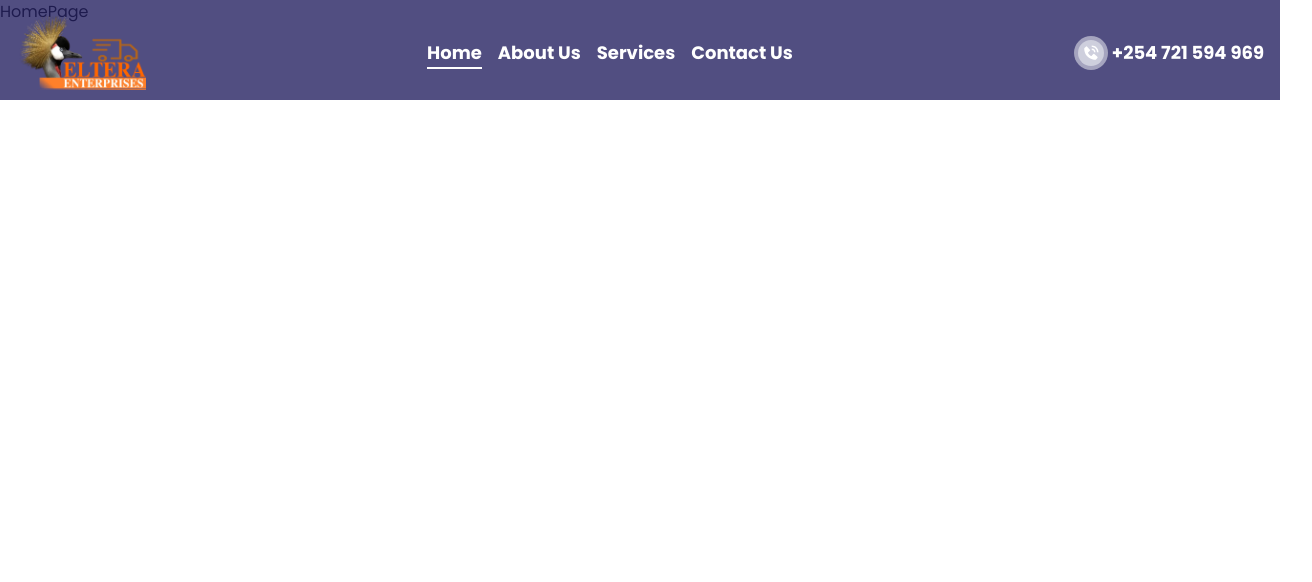
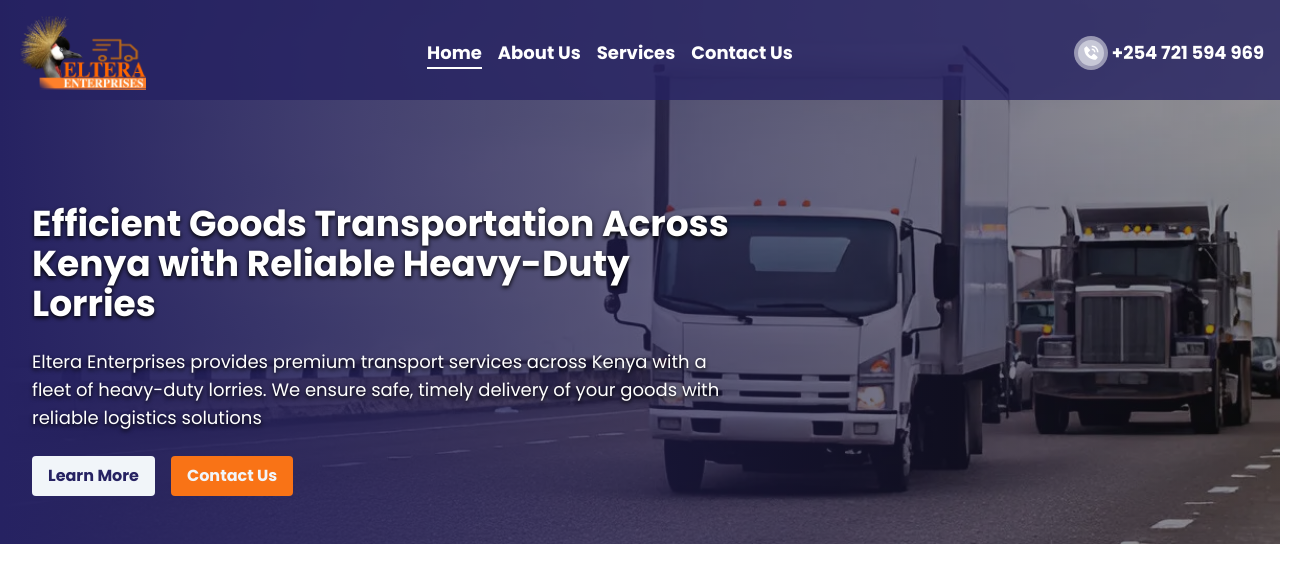
Before and after one commit to saretoduncan/eltera_enterprises, a React (Vite) app: page / in a window 1280 px wide. Shown: the top 582 px of the page, 1312 px wide, since content can reach past the window. Built offline with nearby package versions, Linux system fonts and the light colour scheme.

Commit message:
complete hero section

```diff
--- /dev/null
+++ b/src/components/Buttons/SecondaryLinkButton.tsx
@@ -0,0 +1,17 @@
+import { Link } from "react-router-dom";
+import { TLinkuttonType } from "./TertiaryLinkButton";
+
+const SecondaryLinkButton: React.FC<TLinkuttonType> = ({ to, name }) => {
+  return (
+    <>
+      <Link
+        to={to}
+        className="bg-slate-100 text-primaryBlue rounded  px-4 py-2 font-bold hover:bg-orange-500 hover:text-slate-100 transition-all ease-in-out duration-500  "
+      >
+        {name}
+      </Link>
+    </>
+  );
+};
+
+export default SecondaryLinkButton;
--- /dev/null
+++ b/src/components/Buttons/TertiaryLinkButton.tsx
@@ -0,0 +1,19 @@
+import { Link } from "react-router-dom";
+export type TLinkuttonType = {
+  to: string;
+  name: string;
+};
+const TertiaryLinkButton: React.FC<TLinkuttonType> = ({ to, name }) => {
+  return (
+    <>
+      <Link
+        to={to}
+        className="bg-orange-500  text-slate-100 rounded  px-4 py-2 font-bold hover:bg-slate-100 hover:text-primaryBlue transition-all ease-in-out duration-500"
+      >
+        {name}
+      </Link>
+    </>
+  );
+};
+
+export default TertiaryLinkButton;
--- a/src/components/navbar/Navbar.tsx
+++ b/src/components/navbar/Navbar.tsx
@@ -13,7 +13,7 @@ const Navbar = () => {
   return (
     <>
       <nav className="w-full  py-4">
-        <div className="xl:container mx-auto flex items-center justify-between text-white px-4 2xl:px-0">
+        <div className=" mx-auto flex items-center justify-between text-white px-4 lg:w-[1280px]  2xl:px-0">
           <section>
             <img
               src={logo}
--- /dev/null
+++ b/src/pages/homePage/heroSection.tsx
@@ -0,0 +1,39 @@
+import { Link } from "react-router-dom";
+import roadLorries from "../../assets/road_lorries.webp";
+import { NavLinks } from "../../types/navigation_types";
+import SecondaryLinkButton from "../../components/Buttons/SecondaryLinkButton";
+import TertiaryLinkButton from "../../components/Buttons/TertiaryLinkButton";
+const HeroSection = () => {
+  return (
+    <div
+      className={`w-full h-[32rem] md:h-[34rem] lg:h-[30rem] xl:h-[34rem] relative bg-cover bg-no-repeat bg-center grid`}
+      style={{ backgroundImage: "url(" + "'" + roadLorries + "'" + ")" }}
+    >
+      <div className="absolute top-0 bottom-0 w-full bg-gradient-to-r from-primaryBlue to-[#11111170] grid px-4 lg:px-8 ">
+        <div className="self-end   text-white space-y-6 mb-12 lg:w-[1280px] xl:mx-auto">
+          <section className="md:w-[400px] lg:w-[700px] space-y-6">
+            <h1 className="text-white font-bold text-xl text-shadow shadow-black md:text-2xl lg:text-4xl">
+              Efficient Goods Transportation Across Kenya with Reliable
+              Heavy-Duty Lorries
+            </h1>
+            <p className="text-sm text-shadow shadow-black  md:text-base lg:text-lg">
+              Eltera Enterprises provides premium transport services across
+              Kenya with a fleet of heavy-duty lorries. We ensure safe, timely
+              delivery of your goods with reliable logistics solutions
+            </p>
+          </section>
+
+          <section className="flex space-x-4">
+            <SecondaryLinkButton to={NavLinks.aboutPage.to} name="Learn More" />
+            <TertiaryLinkButton
+              to={NavLinks.contactPage.to}
+              name={"Contact Us"}
+            />
+          </section>
+        </div>
+      </div>
+    </div>
+  );
+};
+
+export default HeroSection;
--- a/src/pages/homePage/index.tsx
+++ b/src/pages/homePage/index.tsx
@@ -1,5 +1,13 @@
+import HeroSection from "./heroSection";
+
 const HomePage = () => {
-  return <div> HomePage</div>;
+  return (
+    <>
+     <section>
+       <HeroSection/>
+     </section>
+    </>
+  );
 };
 
 export default HomePage;
--- a/tailwind.config.js
+++ b/tailwind.config.js
@@ -1,3 +1,5 @@
+const plugin = require("tailwindcss/plugin");
+
 /** @type {import('tailwindcss').Config} */
 export default {
   content: ["./index.html", "./src/**/*.{js,ts,jsx,tsx}"],
@@ -9,7 +11,25 @@ export default {
       colors: {
         primaryBlue: "#262262",
       },
+      textShadow: {
+        sm: "0 1px 2px var(--tw-shadow-color)",
+        DEFAULT: "0 2px 4px var(--tw-shadow-color)",
+        lg: "0 8px 16px var(--tw-shadow-color)",
+      },
     },
   },
-  plugins: [],
+  plugins: [
+    plugin(function ({ matchUtilities, theme }) {
+      matchUtilities(
+        {
+          "text-shadow": (value) => ({
+            textShadow: value,
+          }),
+        },
+        {
+          values: theme("textShadow"),
+        }
+      );
+    }),
+  ],
 };
```
